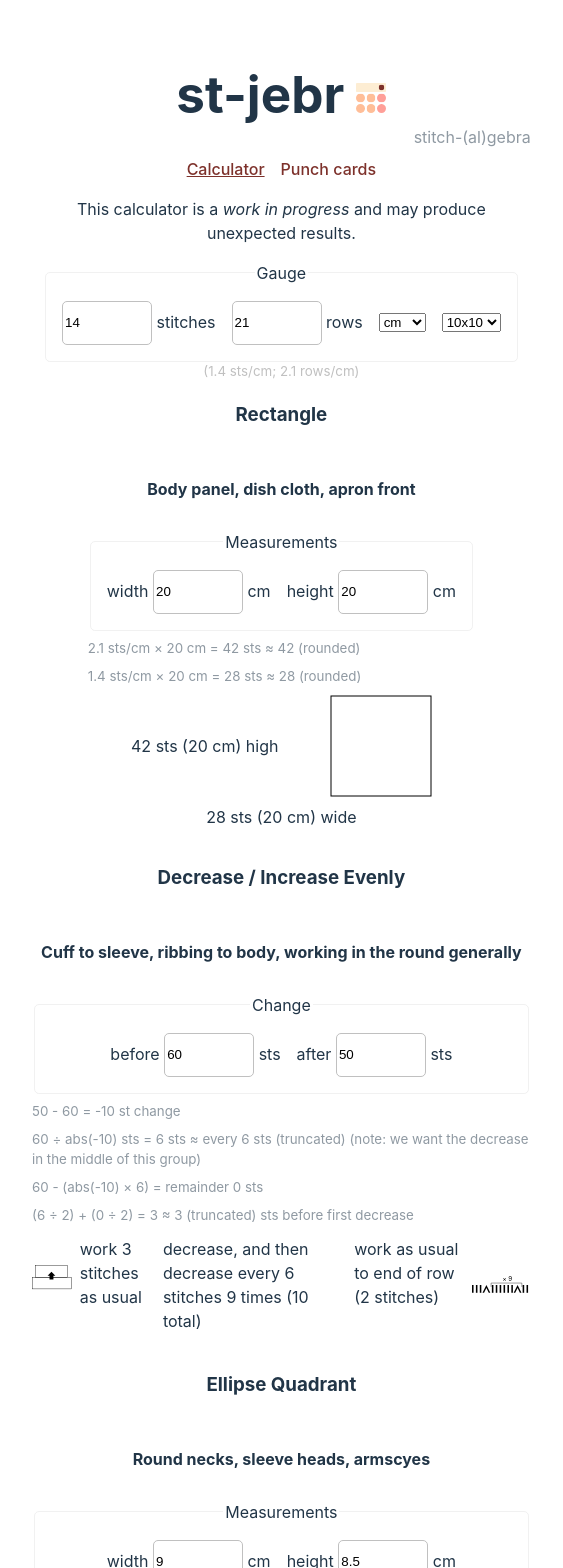
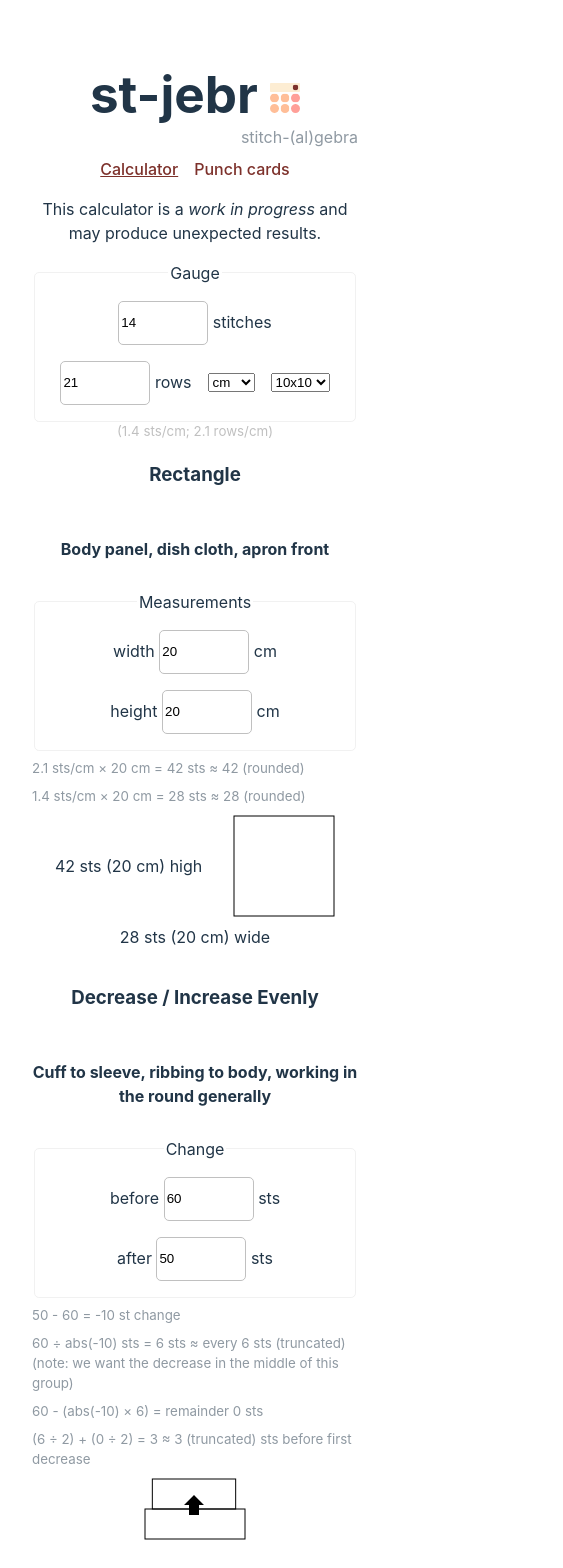
Before and after one commit to lupiter/st-jebr, a React (Vite) app: page / in a window 390 px wide. Shown: the top 1568 px of the page, 563 px wide, since content can reach past the window. Built offline with nearby package versions, Linux system fonts and the light colour scheme.

Commit message:
aggressive wrap on mobile

```diff
--- a/src/index.css
+++ b/src/index.css
@@ -25,7 +25,7 @@ a:hover {
 body {
   margin: 0;
   display: flex;
-  place-items: center;
+  /* place-items: center; */
   min-width: 320px;
   min-height: 100vh;
 }
--- a/src/shapes/shapes.module.css
+++ b/src/shapes/shapes.module.css
@@ -10,6 +10,7 @@
   gap: 0.5rem;
   justify-content: space-evenly;
   align-items: center;
+  flex-wrap: wrap;
 }
 
 .label {
@@ -26,12 +27,15 @@
 
 .steps {
   text-align: left;
+  display: flex;
+  flex-direction: column;
 }
 
 .instructions {
   display: flex;
   flex-direction: row;
   align-items: center;
+  flex-wrap: wrap;
 }
 
 fieldset {
```
